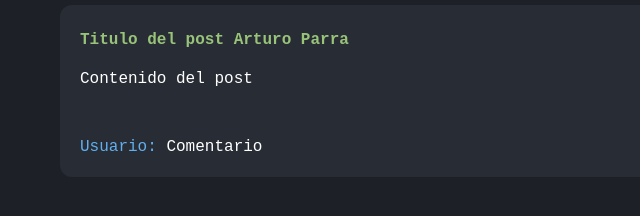
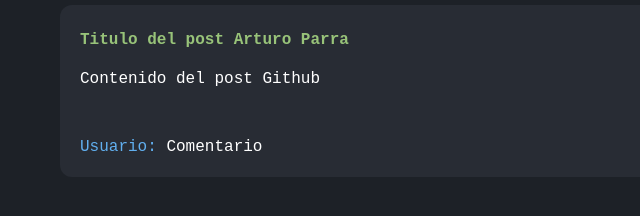
Before and after one commit to cesarpaulino/curso-git, a plain HTML site: page index.html in a window 1280 px wide. Shown: the part 136-352 px from the top of the page, 0-640 px from the left. Drawn offline with Linux system fonts and the light colour scheme; a web font is replaced by a local one.

Commit message:
Add index.html

```diff
--- a/index.html
+++ b/index.html
@@ -21,7 +21,7 @@
         <h3>Post del usuario {nombre del usuario}</h3>
         <div class="post">
             <h4>Titulo del post Arturo Parra</h4>
-            <p>Contenido del post</p>
+            <p>Contenido del post Github</p>
             <br>
             <p><span>Usuario:</span> Comentario</p>
         </div>
```
